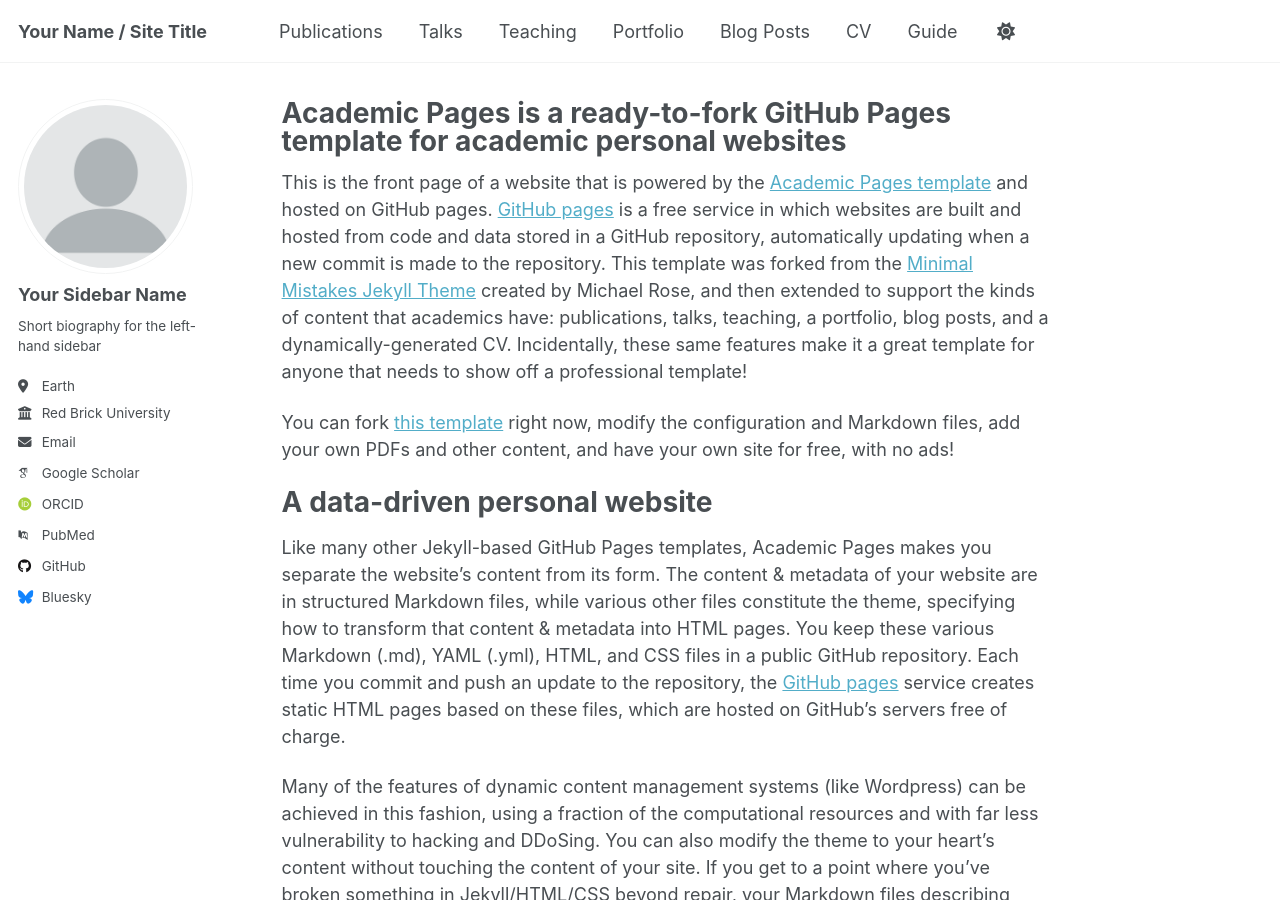
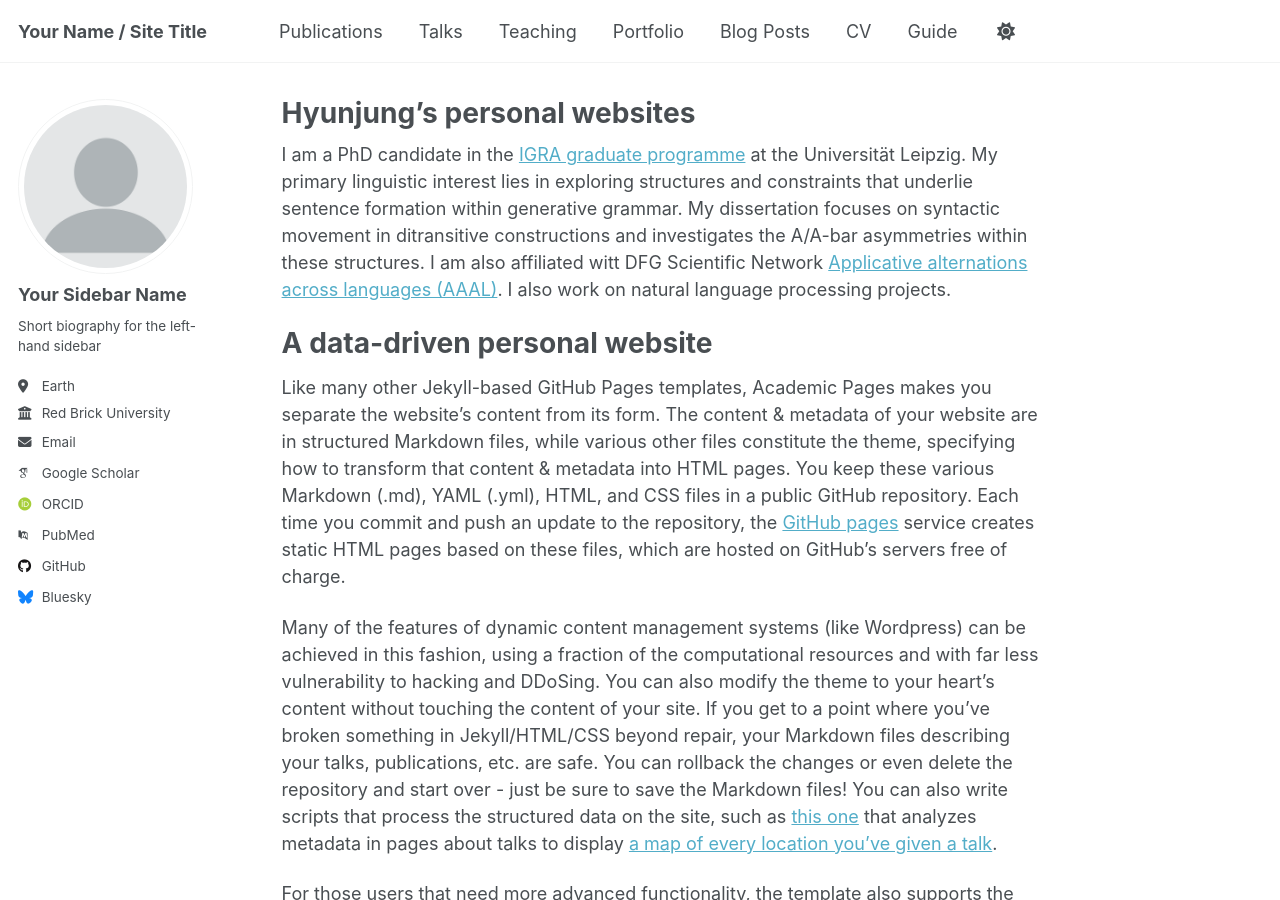
Before and after one commit to hyunjungdotlee/hyunjungdotlee.github.io, a Jekyll site: the page built from _pages/about.md, in a window 1280 px wide and 900 px high. Built offline with Jekyll 4.4.1, drawn with Linux system fonts in a browser that asks for light colours; some web fonts are replaced; a script that is not in the unit is left out.

Commit message:
Update about.md

```diff
--- a/_pages/about.md
+++ b/_pages/about.md
@@ -1,15 +1,14 @@
 ---
 permalink: /
-title: "Academic Pages is a ready-to-fork GitHub Pages template for academic personal websites"
+title: "Hyunjung's personal websites"
 author_profile: true
 redirect_from:
   - /about/
   - /about.html
 ---
 
-This is the front page of a website that is powered by the [Academic Pages template](https://github.com/academicpages/academicpages.github.io) and hosted on GitHub pages. [GitHub pages](https://pages.github.com) is a free service in which websites are built and hosted from code and data stored in a GitHub repository, automatically updating when a new commit is made to the repository. This template was forked from the [Minimal Mistakes Jekyll Theme](https://mmistakes.github.io/minimal-mistakes/) created by Michael Rose, and then extended to support the kinds of content that academics have: publications, talks, teaching, a portfolio, blog posts, and a dynamically-generated CV. Incidentally, these same features make it a great template for anyone that needs to show off a professional template!
+I am a PhD candidate in the [IGRA graduate programme](https://www.philol.uni-leipzig.de/graduiertenkolleg-interaktion-grammatischer-bausteine) at the Universität Leipzig. My primary linguistic interest lies in exploring structures and constraints that underlie sentence formation within generative grammar. My dissertation focuses on syntactic movement in ditransitive constructions and investigates the A/A-bar asymmetries within these structures.  I am also affiliated witt DFG Scientific Network [Applicative alternations across languages (AAAL)](https://aaal.uni-koeln.de/). I also work on natural language processing projects.
 
- You can fork [this template](https://github.com/academicpages/academicpages.github.io) right now, modify the configuration and Markdown files, add your own PDFs and other content, and have your own site for free, with no ads!
 
 A data-driven personal website
 ======
```
